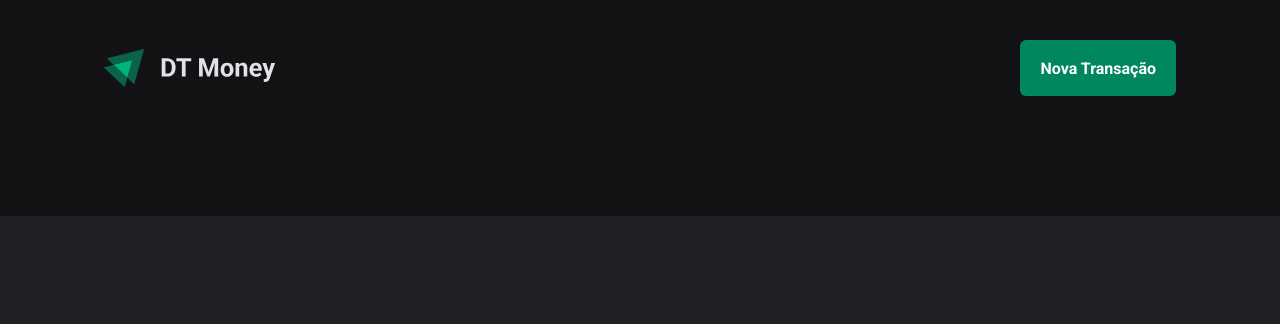
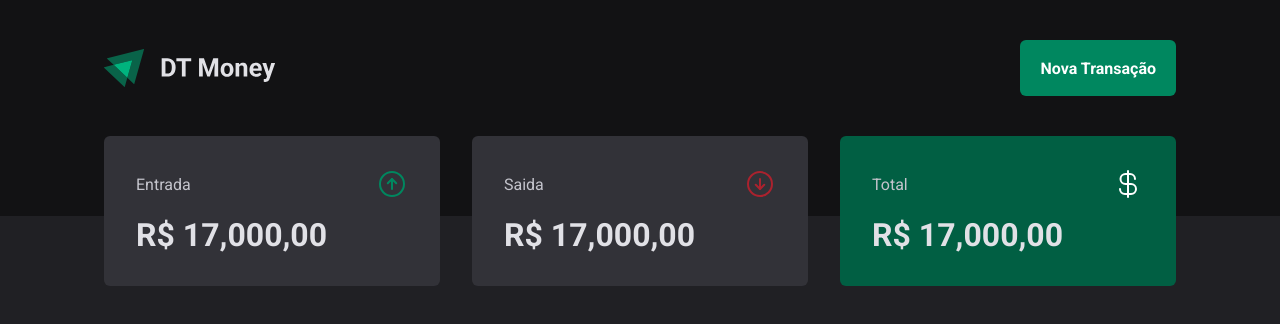
Before and after one commit to markus90souza/website-dtmoney, a React (Vite) app: page / in a window 1280 px wide. Shown: the top 324 px of the page. Built offline with nearby package versions, Linux system fonts and the light colour scheme.

Commit message:
Feat:component - create summary

```diff
--- a/package.json
+++ b/package.json
@@ -9,6 +9,7 @@
     "preview": "vite preview"
   },
   "dependencies": {
+    "phosphor-react": "^1.4.1",
     "react": "^18.2.0",
     "react-dom": "^18.2.0",
     "styled-components": "^5.3.5"
--- /dev/null
+++ b/src/components/Summary/index.tsx
@@ -0,0 +1,39 @@
+import { ArrowCircleDown, ArrowCircleUp, CurrencyDollar } from 'phosphor-react'
+import { useTheme } from 'styled-components'
+import { SummaryContainer, SummaryCard } from './styles'
+
+const Summary = () => {
+  const theme = useTheme()
+  return (
+    <SummaryContainer>
+      <SummaryCard>
+        <header>
+          <span>Entrada</span>
+          <ArrowCircleUp size={32} color={theme['green-500']} />
+        </header>
+
+        <strong>R$ 17,000,00</strong>
+      </SummaryCard>
+
+      <SummaryCard>
+        <header>
+          <span>Saida</span>
+          <ArrowCircleDown size={32} color={theme['red-500']} />
+        </header>
+
+        <strong>R$ 17,000,00</strong>
+      </SummaryCard>
+
+      <SummaryCard variant={'green'}>
+        <header>
+          <span>Total</span>
+          <CurrencyDollar size={32} color={theme.white} />
+        </header>
+
+        <strong>R$ 17,000,00</strong>
+      </SummaryCard>
+    </SummaryContainer>
+  )
+}
+
+export { Summary }
--- /dev/null
+++ b/src/components/Summary/styles.ts
@@ -0,0 +1,37 @@
+import styled from 'styled-components'
+
+export const SummaryContainer = styled.section`
+  width: 100%;
+  max-width: 1120px;
+  margin: 0 auto;
+  padding: 0 1.5rem;
+
+  display: grid;
+  grid-template-columns: repeat(3, 1fr);
+  gap: 2rem;
+  margin-top: -5rem;
+`
+
+type SummaryCardProps = {
+  variant?: 'green'
+}
+
+export const SummaryCard = styled.div<SummaryCardProps>`
+  background-color: ${({ theme, variant }) =>
+    variant === 'green' ? theme['green-700'] : theme['gray-600']};
+  padding: 2rem;
+  border-radius: 6px;
+
+  header {
+    display: flex;
+    justify-content: space-between;
+    align-items: center;
+    color: ${({ theme }) => theme['gray-300']};
+  }
+
+  strong {
+    display: block;
+    margin-top: 1rem;
+    font-size: 2rem;
+  }
+`
--- a/src/pages/Transactions/index.tsx
+++ b/src/pages/Transactions/index.tsx
@@ -1,10 +1,12 @@
 import { Header } from '../../components/Header'
+import { Summary } from '../../components/Summary'
 import { Container } from './styles'
 
 const Transactions = () => {
   return (
     <Container>
       <Header />
+      <Summary />
     </Container>
   )
 }
```
Also changed, not shown: 1 other file (tests, documents, lock files or other folders).
